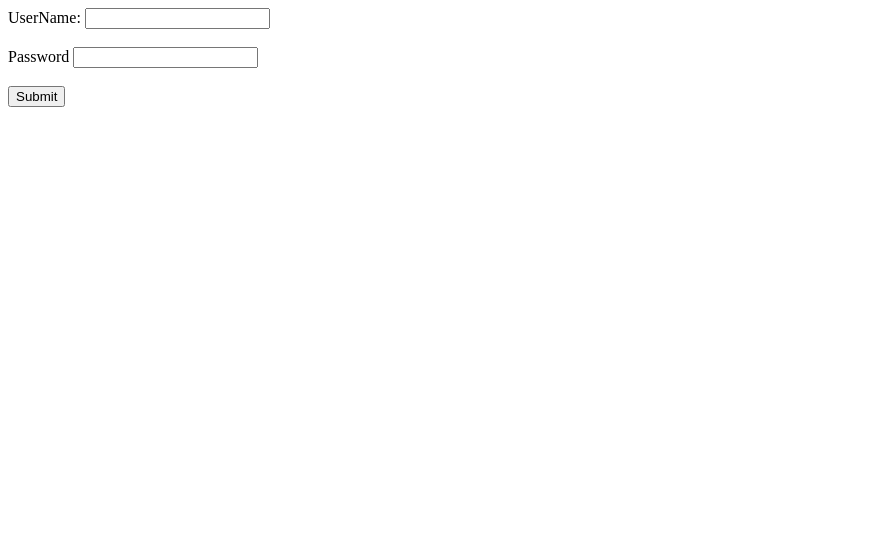
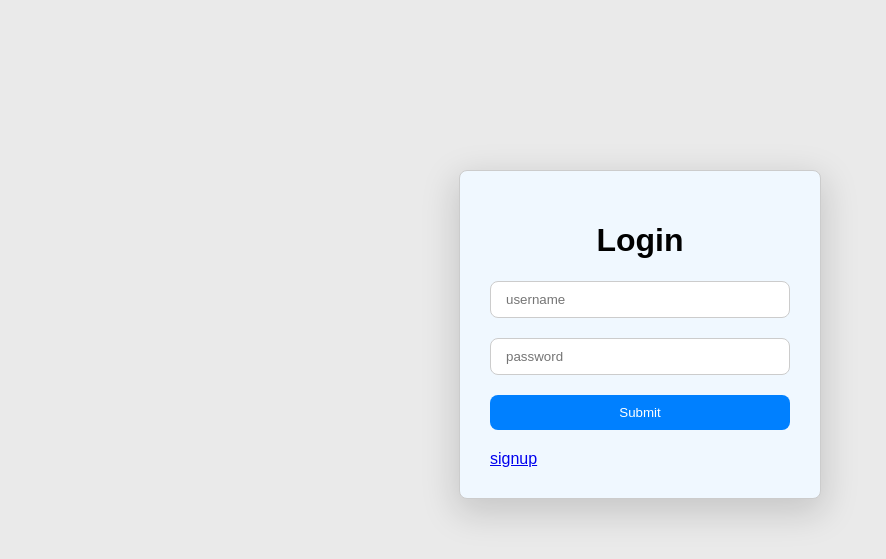
Before and after one commit to sindhuyamsani/libraryy, a Django app: template library/templates/login.html in a window 1280 px wide. Shown: the top 559 px of the page, without its empty margins (0-886 px from the left). Run offline with Django 3.2, Linux system fonts and the light colour scheme; the template is opened without the code that fills it, so the values that code supplies are empty.

Commit message:
Update login.html

```diff
--- a/library/templates/login.html
+++ b/library/templates/login.html
@@ -3,17 +3,66 @@
   <head>
     <meta charset="utf-8">
     <title></title>
+    <style>
+      body{
+        margin: 0;
+        padding: 0;
+      background-color: #e8e8e8e7;;
+    height: 100vh;
+    width: 100vw;
+    display: flex;
+    justify-content: center;
+    font-family: 'Ubuntu', sans-serif;
+    }
+    .box{
+    margin-top: 170px;
+    display: flex;
+    flex-direction: column;
+    border: 1px solid #ccc;
+    border-radius: 8px;
+    width: 300px;
+
+    padding: 30px;
+    background-color: aliceblue;
+    box-shadow: 0px 11px 35px 4px rgba(0, 0, 0, 0.15);
+
+    }
+    h1{
+        text-align: center;
+    }
+    input{
+        border-radius: 8px;
+        margin: 0 0 20px;
+        padding: 10px 15px;
+        border: 1px solid #ccc;
+    }
+    .button{
+        width: 100%;
+        border-radius: 8px;
+        padding: 10px 15px;
+        border: 0;
+        background-color: rgb(0, 128, 255);
+        color: white;
+    }
+    .button:hover{
+        background-color: rgb(11, 11, 240);
+    }
+    </style>
   </head>
   <body>
-    <form  method="post">
+
+
+
+
+    <form action="check" method="post">
       {% csrf_token %}
-      <label for="">UserName:</label>
-      <input type="text" name="sroll">
-      <br><br>
-      <label for="">Password</label>
-      <input type="password" name="spwd" value="">
-      <br><br>
-      <input type="submit" name="" value="Submit">
+      <div class="box">
+        <h1>Login</h1>
+        <input type="text" name="sroll" placeholder="username">
+        <input type="password" placeholder="password" name="spwd">
+        <input type="submit" name="submit" value="Submit" class="button">
+        <a href="/signup">signup</a>
+    </div>
     </form>
   </body>
 </html>
```
